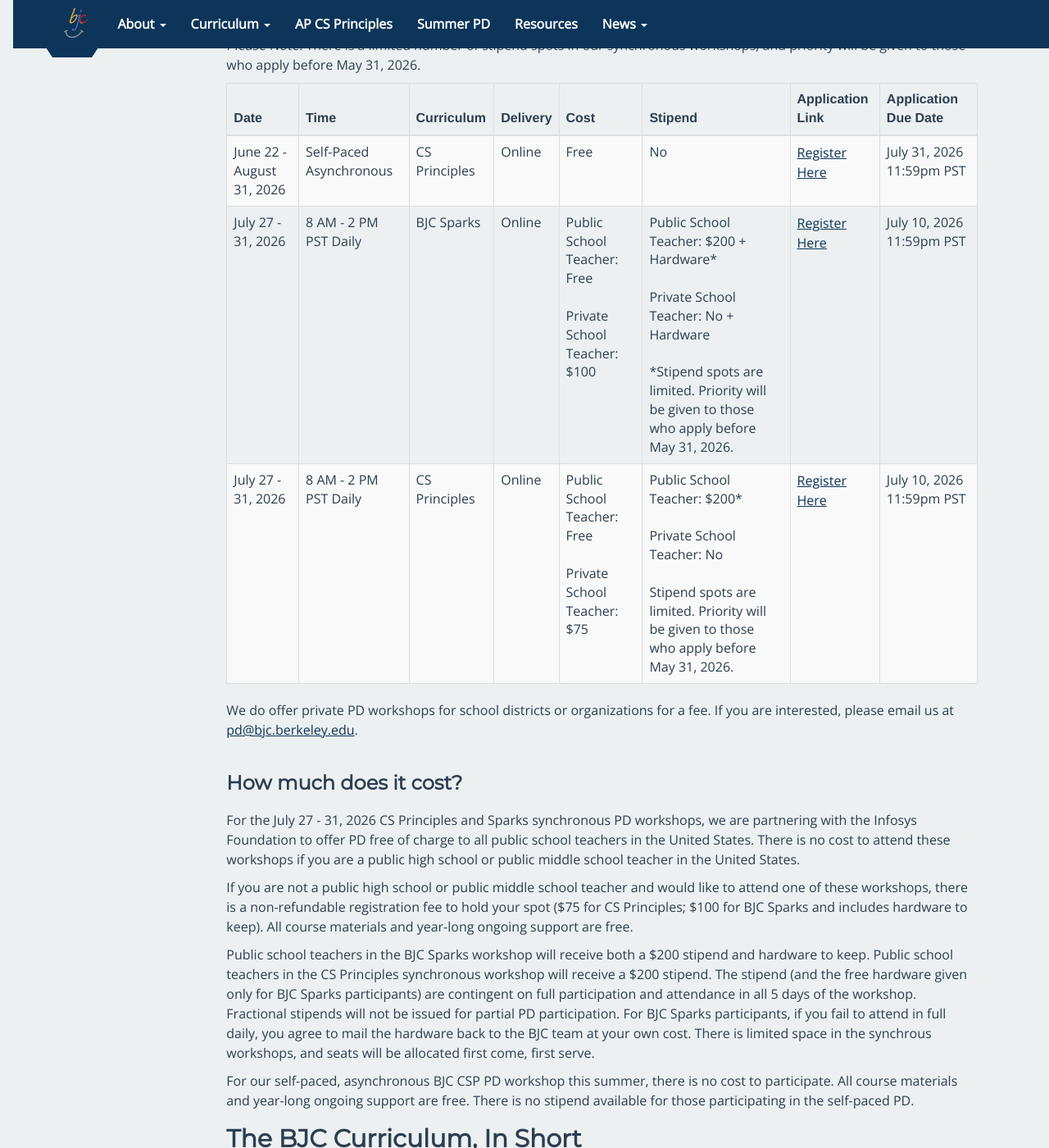
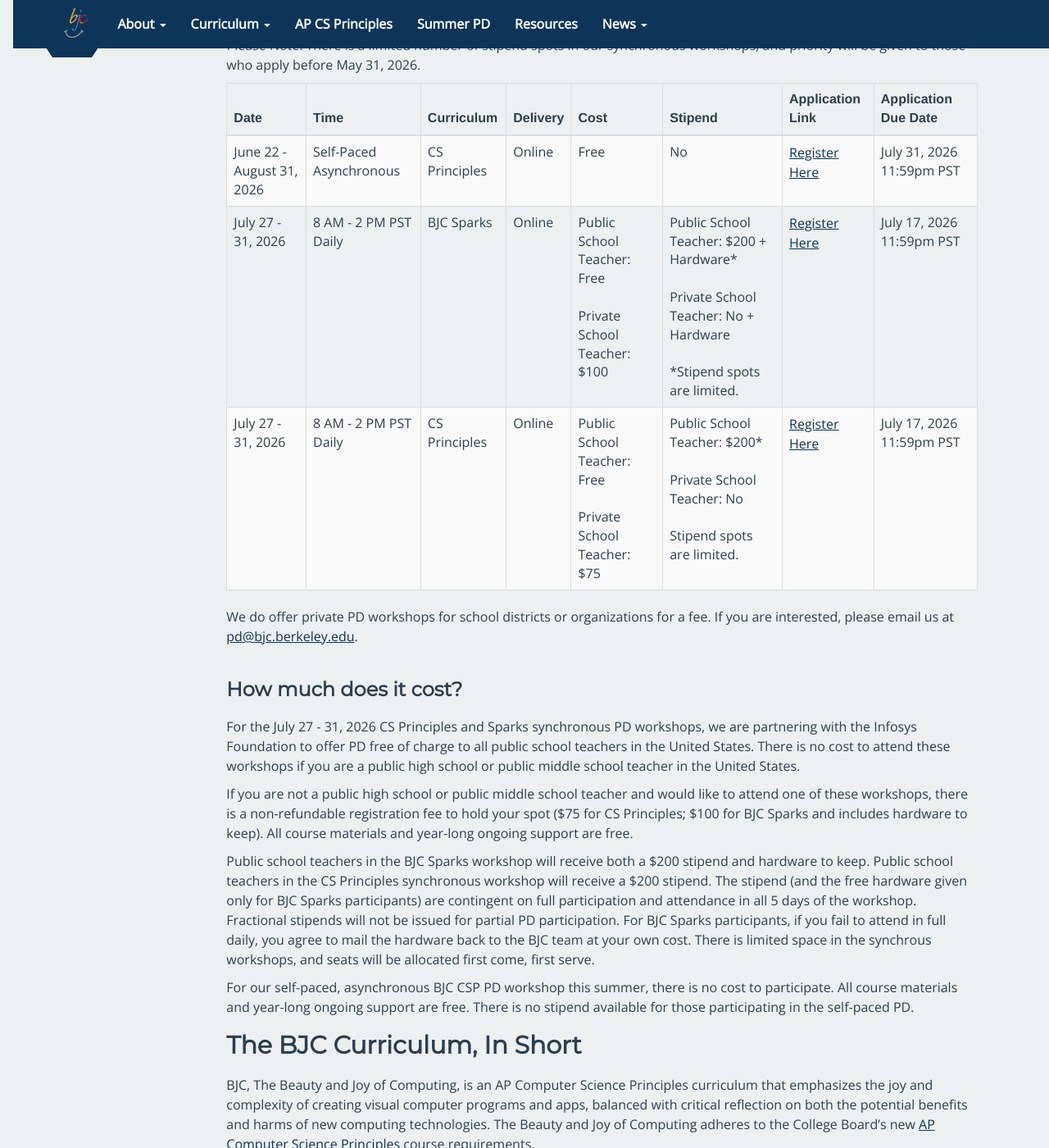
Before and after one commit to beautyjoy/beautyjoy.github.io, a Jekyll site: the page built from summer-pd/index.md, in a window 1280 px wide and 1400 px high, scrolled down 1396 px. Shown: the whole window at 82% size. Built offline with Jekyll 4.4.1, drawn with Linux system fonts in a browser that asks for light colours.

Commit message:
Update index.md
updating PD info

```diff
--- a/summer-pd/index.md
+++ b/summer-pd/index.md
@@ -109,9 +109,9 @@
     <td>BJC Sparks</td>
     <td>Online</td>
     <td>Public School Teacher: Free<br><br>Private School Teacher: $100</td>
-    <td>Public School Teacher: $200 + Hardware* <br><br> Private School Teacher: No + Hardware <br><br> *Stipend spots are limited. Priority will be given to those who apply before May 31, 2026.</td>
+    <td>Public School Teacher: $200 + Hardware* <br><br> Private School Teacher: No + Hardware <br><br> *Stipend spots are limited.</td>
     <td><a href="https://bjc.link/pd-app-2026">Register Here</a></td>
-    <td>July 10, 2026 11:59pm PST</td>
+    <td>July 17, 2026 11:59pm PST</td>
   </tr>
   <tr>
     <td>July 27 - 31, 2026</td>
@@ -119,9 +119,9 @@
     <td>CS Principles</td>
     <td>Online</td>
     <td>Public School Teacher: Free<br><br>Private School Teacher: $75</td>
-    <td>Public School Teacher: $200* <br><br> Private School Teacher: No <br><br> Stipend spots are limited. Priority will be given to those who apply before May 31, 2026.</td>
+    <td>Public School Teacher: $200* <br><br> Private School Teacher: No <br><br> Stipend spots are limited.</td>
     <td><a href="https://bjc.link/pd-app-2026">Register Here</a></td>
-    <td>July 10, 2026 11:59pm PST</td>
+    <td>July 17, 2026 11:59pm PST</td>
   </tr>
  </tbody>
 </table>
```
